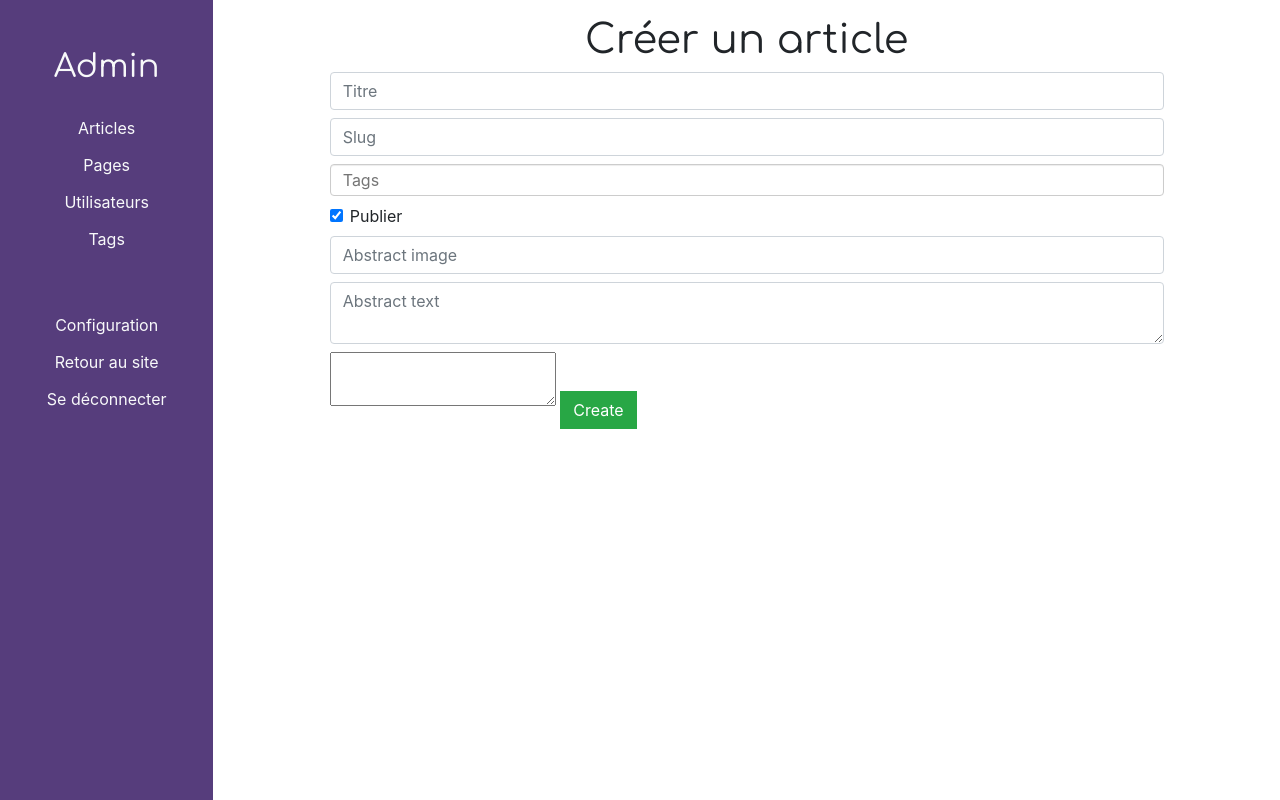
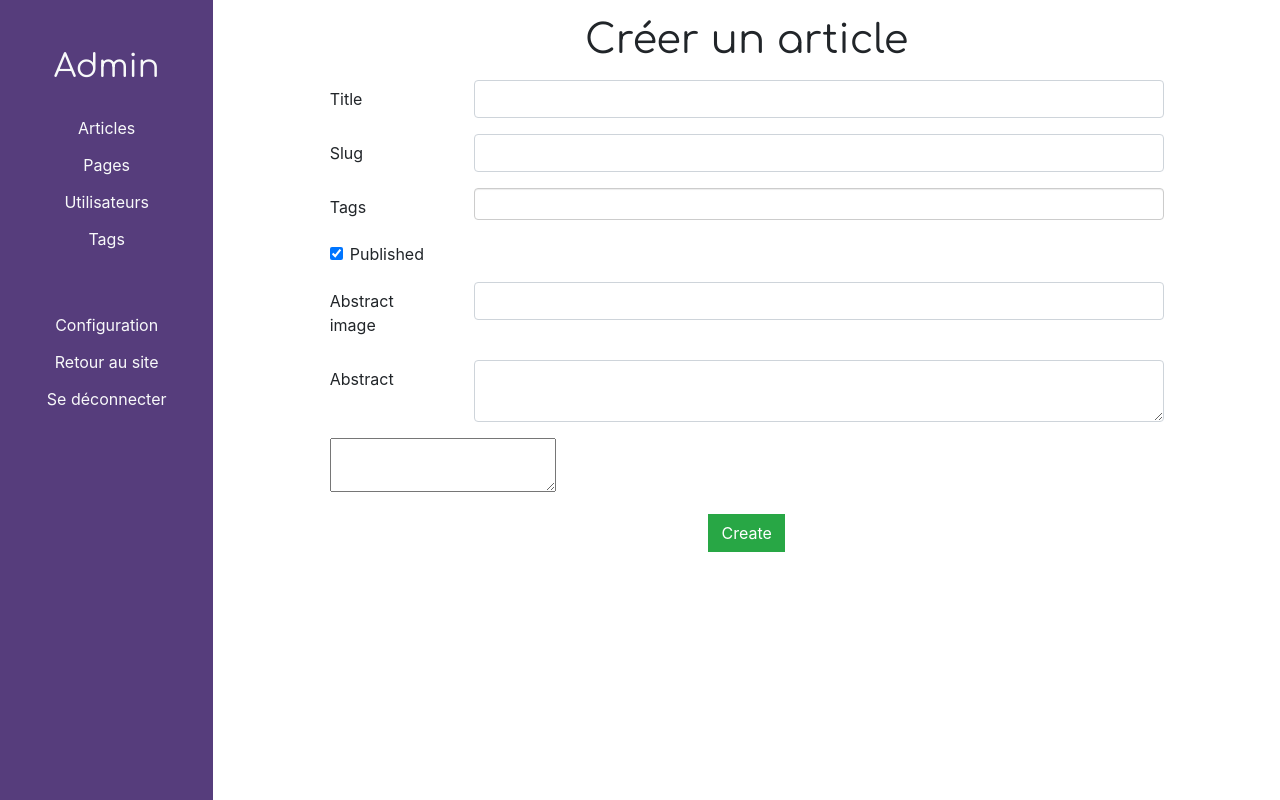
Before and after one commit to mmarcot/Flask-TinyCMS, a Flask app: page /admin/posts/create in a window 1280 px wide. Run offline with Flask 2, Linux system fonts and the light colour scheme; the visitor is signed in with stand-in values (Sample User, id 1); some libraries are stand-ins or nearby versions.

Commit message:
Adding labels to the Posts forms

```diff
--- a/app/templates/admin-posts-create.html
+++ b/app/templates/admin-posts-create.html
@@ -4,25 +4,52 @@
 
 {% block content %}
 <div class="col-md-10 mx-auto m-3">
-    <div class="text-center">
+    <div class="text-center mb-3">
         <h1>Créer un article</h1>
     </div>
     <form action="{{ url_for('admin_posts_create') }}" method="POST" class="form">
         {{ form.csrf_token }}
         {{ form.form_type(value="post_create_form") }}
-        {{ form.title(class="form-control", placeholder="Titre") }}
-        {{ form.slug(class="form-control my-2", placeholder="Slug") }}
-        {{ form.tags(class="form-control", placeholder="Tags") }}
+        <div class="form-group row">
+            {{ form.title.label(class="col-sm-2 col-form-label") }}
+            <div class="col-sm-10">
+              {{ form.title(class="form-control") }}
+            </div>
+        </div>
+        <div class="form-group row">
+            {{ form.slug.label(class="col-sm-2 col-form-label") }}
+            <div class="col-sm-10">
+              {{ form.slug(class="form-control") }}
+            </div>
+        </div>
+        <div class="form-group row">
+            {{ form.tags.label(class="col-sm-2 col-form-label") }}
+            <div class="col-sm-10">
+              {{ form.tags(class="form-control") }}
+            </div>
+        </div>
         <div class="form-check my-2">
             <label for="published" class="form-check-label">
                 {{ form.published(class="form-check-input") }}
-                Publier
+                {{ form.published.label }}
             </label>
         </div>
-        {{ form.abstract_image(class="form-control my-2", placeholder="Abstract image") }}
-        {{ form.abstract(class="form-control my-2", placeholder="Abstract text") }}
+        <div class="form-group row">
+            {{ form.abstract_image.label(class="col-sm-2 col-form-label") }}
+            <div class="col-sm-10">
+              {{ form.abstract_image(class="form-control") }}
+            </div>
+        </div>
+        <div class="form-group row">
+            {{ form.abstract.label(class="col-sm-2 col-form-label") }}
+            <div class="col-sm-10">
+              {{ form.abstract(class="form-control") }}
+            </div>
+        </div>
         {{ form.content(id="editor") }}
-        {{ form.submit(class="btn btn-success mt-3") }}
+        <div class="text-center">
+            {{ form.submit(class="btn btn-success mt-3") }}
+        </div>
     </form>
 </div>
 <script>
```
Also changed, not shown: app/templates/admin-posts-edit.html (+35 -8 lines).
